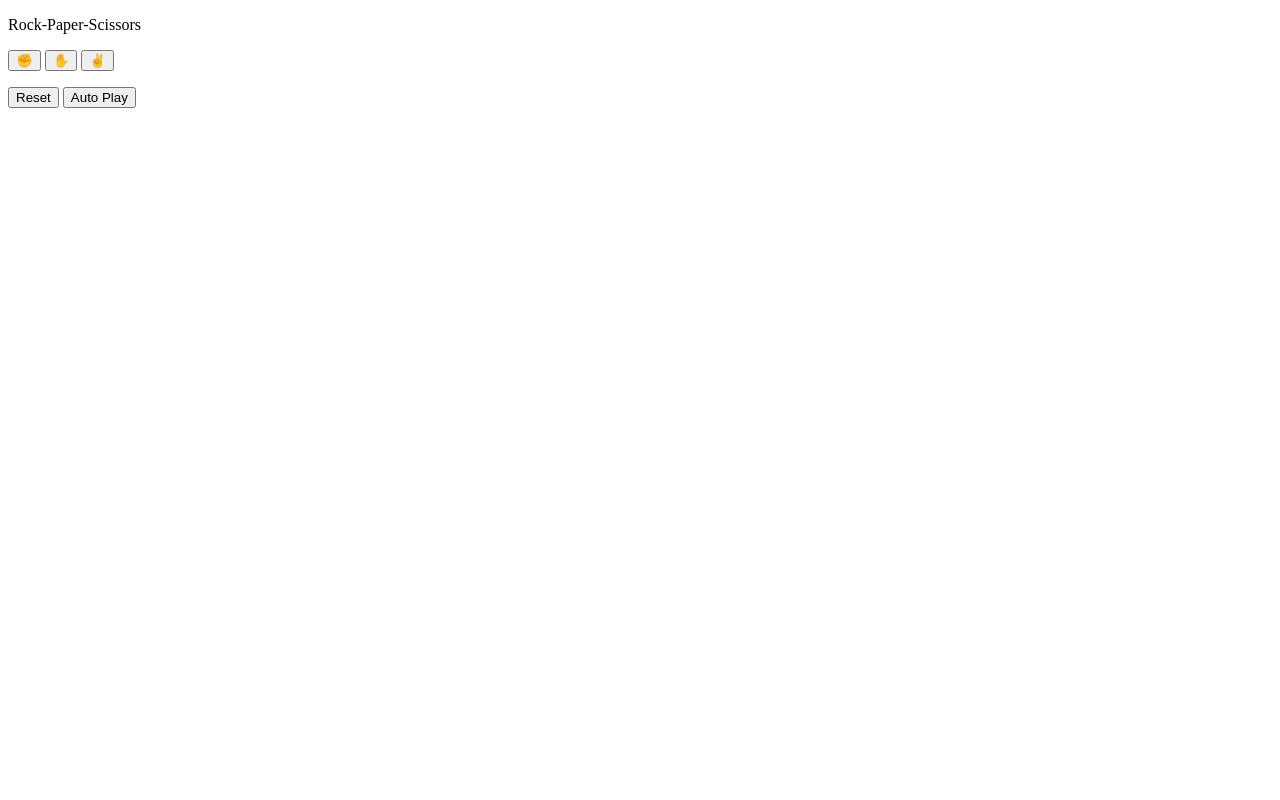
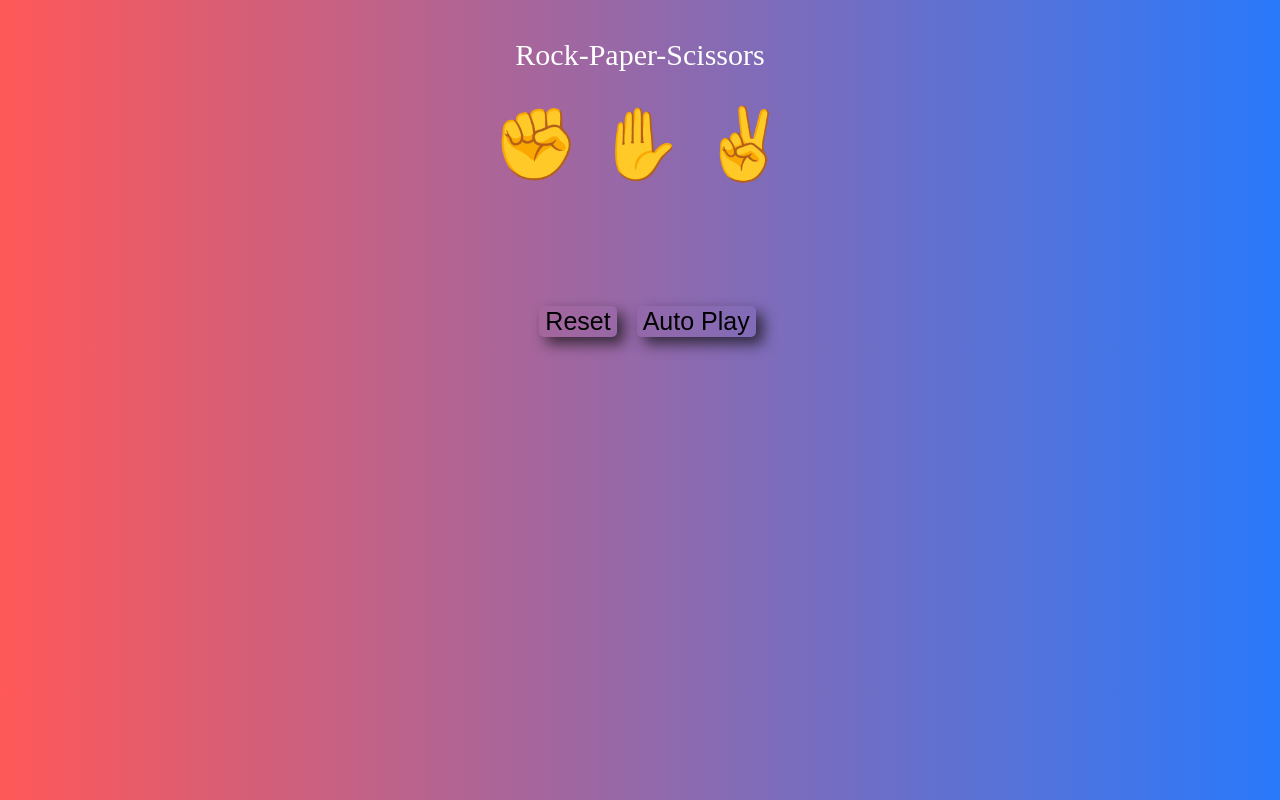
Before and after one commit to saignanadeep11/Rock-Paper_Scissors, a plain HTML site: page index.html in a window 1280 px wide. Drawn offline with Linux system fonts and the light colour scheme.

Commit message:
Update index.html

```diff
--- a/index.html
+++ b/index.html
@@ -4,7 +4,7 @@
   <meta charset="UTF-8">
   <meta name="viewport" content="width=device-width, initial-scale=1.0">
   <title>rock-paper-scissors</title>
-  <link rel="stylesheet" href="gam.css">
+  <link rel="stylesheet" href="game.css">
 </head>
 <body>
   <div  class="game">
```
